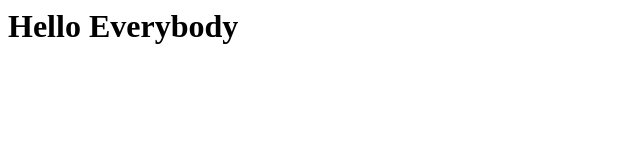
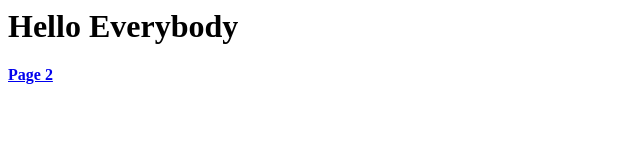
Before and after one commit to tinytitan2005/new.github.io, a plain HTML site: page index.html in a window 1280 px wide. Shown: the full height of the page, 0-640 px from the left. Drawn offline with Linux system fonts and the light colour scheme.

Commit message:
Update index.html

```diff
--- a/index.html
+++ b/index.html
@@ -6,5 +6,6 @@ TITLE
 </head>
 <body>
 <h1>Hello Everybody</h1>
+  <h4><a href="second.html">Page 2</a></h4>
 </body>
 </html>
```
